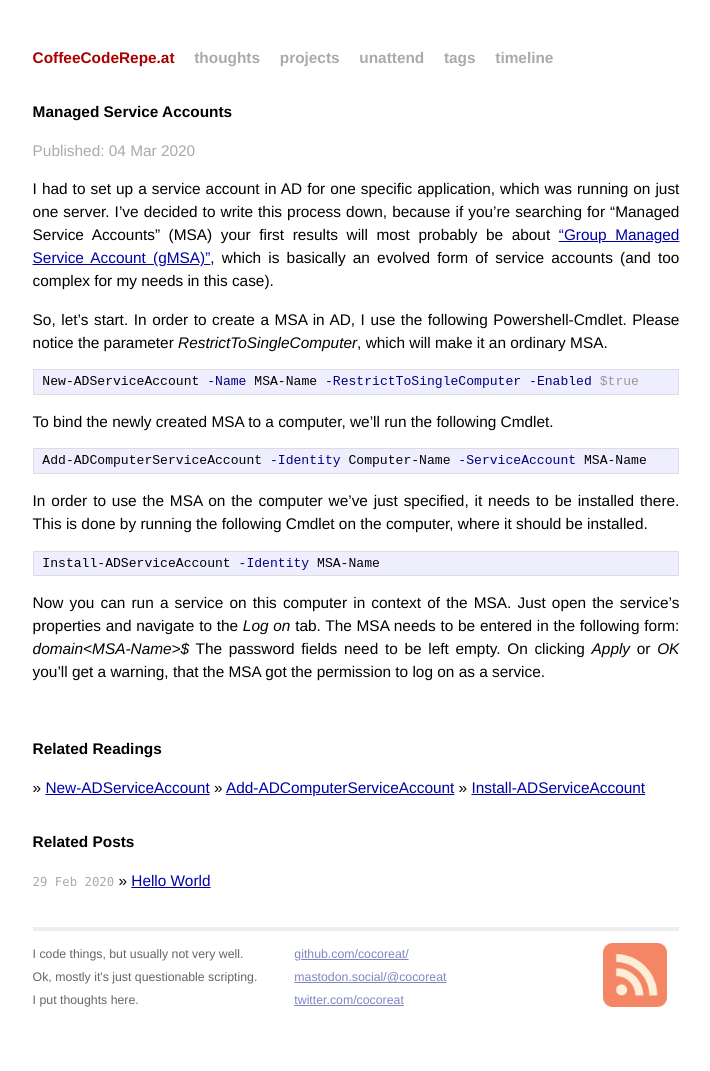
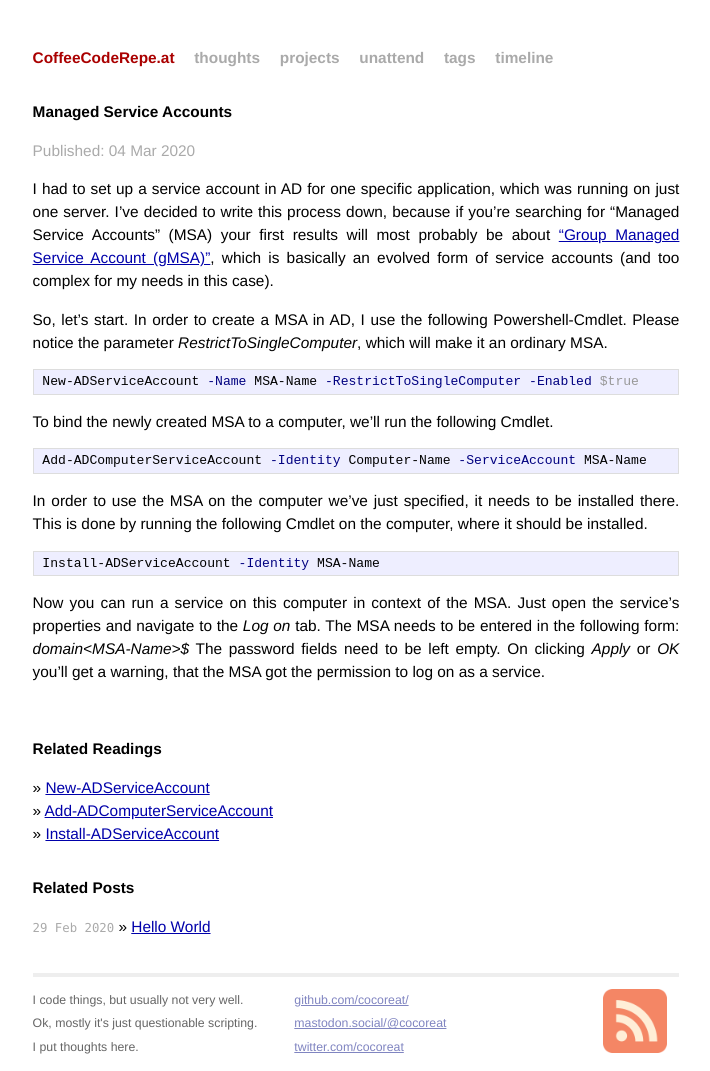
Before and after one commit to cocoreat/cocoreat.github.io, a Jekyll site: the page built from _posts/2020-03-04-Managed-Service-Accounts.md, in a window 1280 px wide. Shown: the whole page, without its empty margins (284-994 px from the left). Built offline with Jekyll 4.4.1, drawn with Linux system fonts in a browser that asks for light colours; before the commit the page ends 1025 px from its top, so only the background shows below that.

Commit message:
added linebreaks

```diff
--- a/_posts/2020-03-04-Managed-Service-Accounts.md
+++ b/_posts/2020-03-04-Managed-Service-Accounts.md
@@ -36,6 +36,6 @@ The password fields need to be left empty. On clicking *Apply* or *OK* you'll ge
 Related Readings
 ================
 
-&raquo; [New-ADServiceAccount](https://docs.microsoft.com/en-us/powershell/module/activedirectory/new-adserviceaccount)
-&raquo; [Add-ADComputerServiceAccount](https://docs.microsoft.com/en-us/powershell/module/activedirectory/add-adcomputerserviceaccount)
-&raquo; [Install-ADServiceAccount](https://docs.microsoft.com/en-us/powershell/module/activedirectory/Install-ADServiceAccount)
+&raquo; [New-ADServiceAccount](https://docs.microsoft.com/en-us/powershell/module/activedirectory/new-adserviceaccount)<br>
+&raquo; [Add-ADComputerServiceAccount](https://docs.microsoft.com/en-us/powershell/module/activedirectory/add-adcomputerserviceaccount)<br>
+&raquo; [Install-ADServiceAccount](https://docs.microsoft.com/en-us/powershell/module/activedirectory/Install-ADServiceAccount)<br>
```
